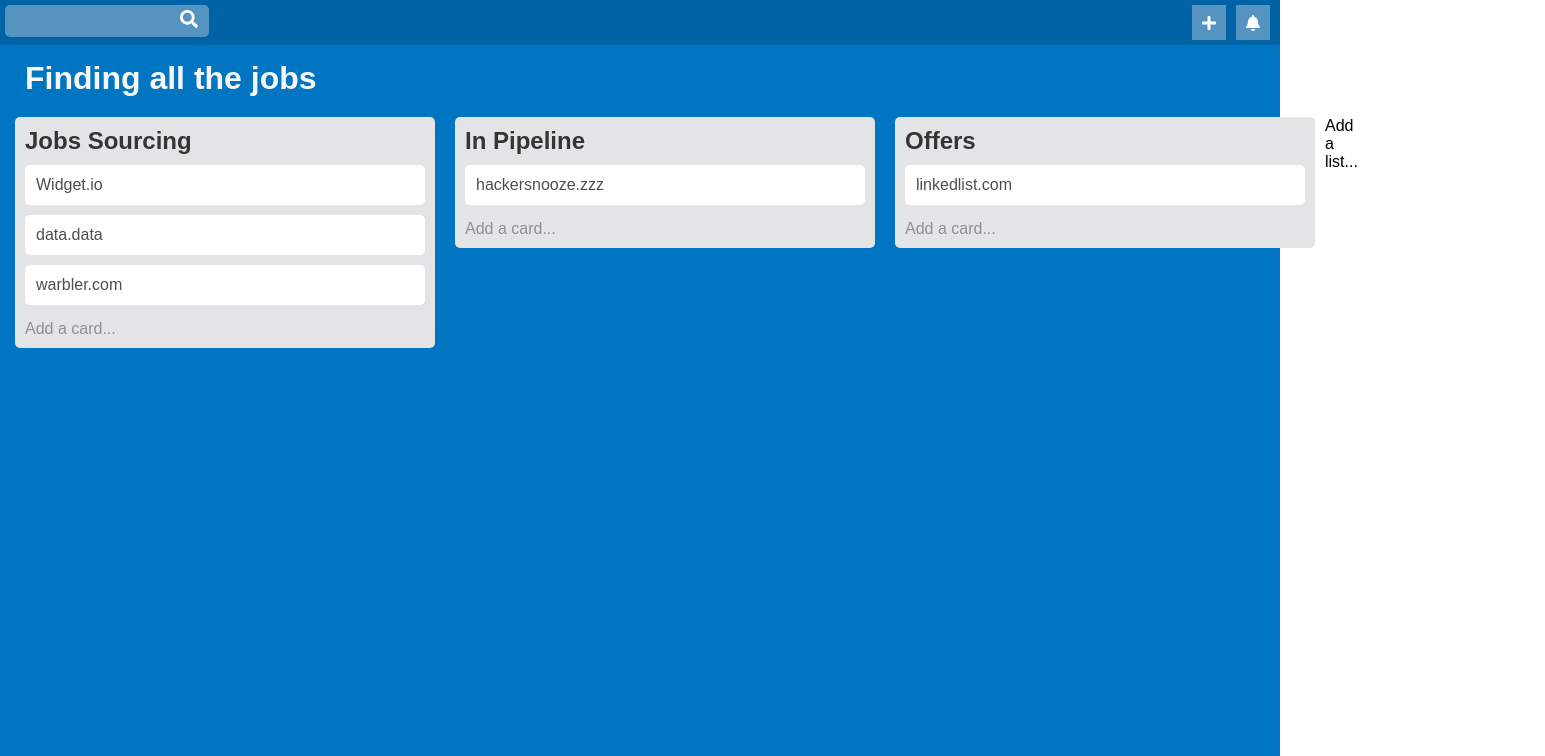
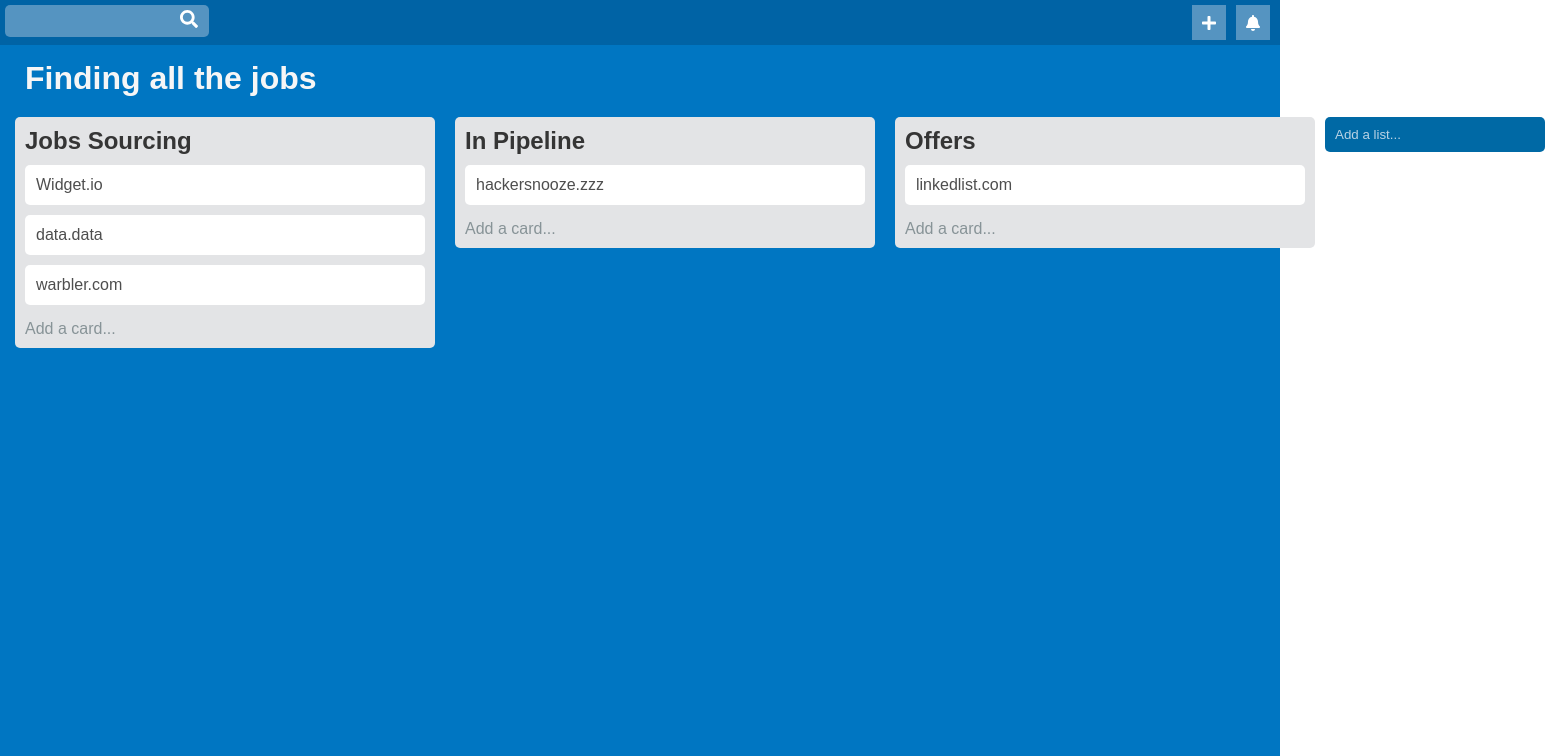
Before and after one commit to alexabush/trello-clone, a React (Create React App) app: page / in a window 1280 px wide. Shown: the top 756 px of the page, 1545 px wide, since content can reach past the window. Built offline with nearby package versions, Linux system fonts and the light colour scheme.

Commit message:
added styling to input element, disabled focus outline using outline:none

```diff
--- a/src/App.css
+++ b/src/App.css
@@ -1,5 +1,6 @@
 .App {
   height: 100vh;
+  width: 100vw;
   background-color: rgb(0, 118, 194);
 }
 
@@ -119,3 +120,32 @@ ul p {
 .header__icons {
   display: flex;
 }
+
+#newListInput {
+  padding: 10px;
+  background-color: rgb(0, 105, 165);
+  border: none;
+  width: 200px;
+  border-radius: 5px;
+}
+
+::-webkit-input-placeholder {
+  /* Chrome/Opera/Safari */
+  color: rgb(185, 211, 229);
+}
+::-moz-placeholder {
+  /* Firefox 19+ */
+  color: rgb(185, 211, 229);
+}
+:-ms-input-placeholder {
+  /* IE 10+ */
+  color: rgb(185, 211, 229);
+}
+:-moz-placeholder {
+  /* Firefox 18- */
+  color: rgb(185, 211, 229);
+}
+
+#newListInput:focus {
+  outline: none;
+}
--- a/src/components/NewListBtn.js
+++ b/src/components/NewListBtn.js
@@ -5,7 +5,14 @@ class NewListBtn extends Component {
   render() {
     return (
       <div>
-        <p>Add a list...</p>
+        <form action="">
+          <input
+            type="text"
+            id="newListInput"
+            name="newListInput"
+            placeholder="Add a list..."
+          />
+        </form>
       </div>
     );
   }
```
